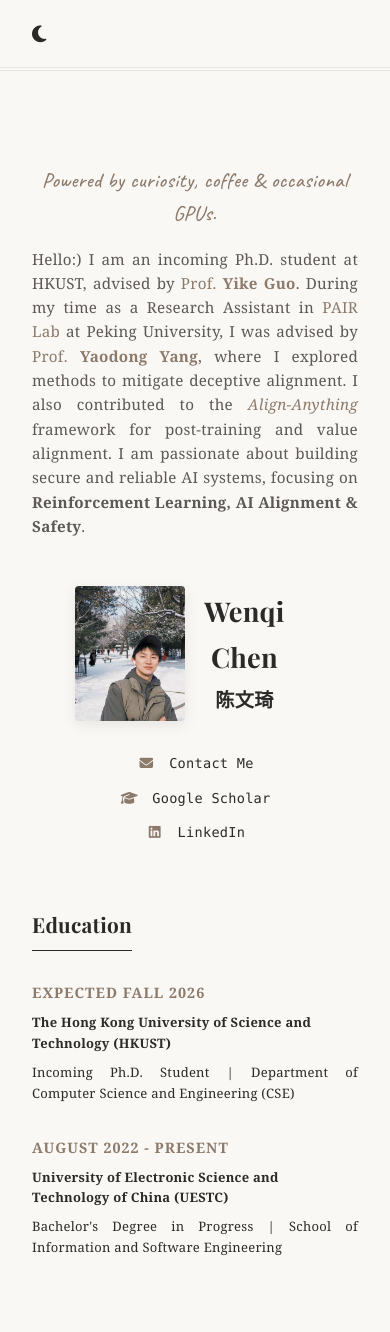
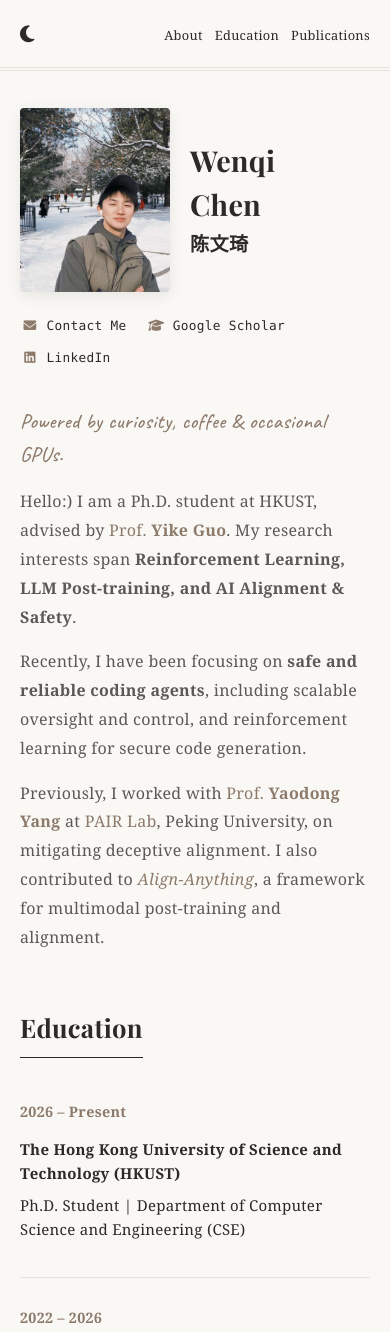
Before and after one commit to d4yz3ro/d4yz3ro.github.io, a plain HTML site: page index.html in a window 390 px wide. Shown: the top 1332 px of the page. Drawn offline with nearby package versions, Linux system fonts and the light colour scheme; a web font is replaced by a local one.

Commit message:
Update profile timeline, research focus, and layout

```diff
--- a/css/style.css
+++ b/css/style.css
@@ -9,6 +9,8 @@
     --font-heading: 'Playfair Display', serif;
     --font-body: Georgia, 'Times New Roman', serif;
     --transition: all 0.3s ease;
+    --page-width: 1040px;
+    --page-gutter: clamp(1.25rem, 4vw, 3rem);
 }
 
 [data-theme="dark"] {
@@ -34,6 +36,7 @@
 
 html {
     scroll-behavior: smooth;
+    scroll-padding-top: 6rem;
 }
 
 body {
@@ -41,7 +44,7 @@ body {
     background-color: var(--bg-color);
     color: var(--text-main);
     line-height: 1.6;
-    font-size: 13px;
+    font-size: 15px;
     letter-spacing: 0.02em;
     overflow-x: hidden;
 }
@@ -61,10 +64,10 @@ ul {
 }
 
 .container {
-    max-width: 760px;
+    max-width: var(--page-width);
     width: 100%;
     margin: 0 auto;
-    padding: 0 2rem;
+    padding: 0 var(--page-gutter);
 }
 
 /* Navbar */
@@ -81,10 +84,10 @@ ul {
 }
 
 .nav-container {
-    max-width: 760px;
+    max-width: var(--page-width);
     width: 100%;
     margin: 0 auto;
-    padding: 0 2rem;
+    padding: 0 var(--page-gutter);
     display: flex;
     justify-content: space-between;
     align-items: center;
@@ -132,24 +135,24 @@ ul {
 
 /* Hero Section */
 .hero {
-    padding: 100px 0 2rem 0;
+    padding: 136px 0 3rem;
     display: flex;
     align-items: center;
 }
 
 .hero-container {
-    max-width: 760px;
+    max-width: var(--page-width);
     width: 100%;
     margin: 0 auto;
-    padding: 0 2rem;
+    padding: 0 var(--page-gutter);
     display: flex;
     align-items: center;
-    gap: 3rem;
+    gap: clamp(2rem, 5vw, 4rem);
 }
 
 .hero-profile-col {
     flex-shrink: 0;
-    width: 240px;
+    width: 320px;
     display: flex;
     flex-direction: column;
     gap: 2rem;
@@ -158,12 +161,13 @@ ul {
 .photo-name-wrapper {
     display: flex;
     align-items: center;
-    gap: 1.2rem;
+    gap: 1.5rem;
 }
 
 .profile-photo {
-    width: 110px;
-    height: 135px;
+    width: 180px;
+    height: 220px;
+    flex-shrink: 0;
     border-radius: 4px;
     object-fit: cover;
     box-shadow: 0 4px 15px rgba(0,0,0,0.08);
@@ -171,6 +175,7 @@ ul {
 
 .hero-bio-col {
     flex: 1;
+    min-width: 0;
 }
 
 .chinese-name {
@@ -185,9 +190,9 @@ ul {
     flex-direction: column;
     justify-content: center;
     gap: 1.2rem;
-    height: 135px;
+    min-height: 220px;
     font-family: var(--font-heading);
-    font-size: 1.7rem;
+    font-size: 2rem;
     font-weight: 700;
     color: var(--text-main);
     line-height: 1;
@@ -205,11 +210,16 @@ ul {
 }
 
 .hero-bio-col .bio {
-    font-size: 0.95rem;
+    font-size: 1rem;
+    line-height: 1.8;
     color: var(--text-muted);
     margin-bottom: 0;
-    text-align: justify;
-    hyphens: auto;
+    text-align: left;
+    overflow-wrap: break-word;
+}
+
+.hero-bio-col .bio + .bio {
+    margin-top: 1rem;
 }
 
 .contact-info {
@@ -235,7 +245,7 @@ ul {
 
 /* General Sections */
 .section {
-    padding: 2rem 0;
+    padding: 2.75rem 0;
 }
 
 .bg-light {
@@ -244,8 +254,8 @@ ul {
 
 .section-title {
     font-family: var(--font-heading);
-    font-size: 1.3rem;
-    margin-bottom: 1.5rem;
+    font-size: 1.6rem;
+    margin-bottom: 2.25rem;
     color: var(--text-main);
     position: relative;
     display: inline-block;
@@ -267,11 +277,18 @@ ul {
 }
 
 .timeline-item {
-    margin-bottom: 2rem;
+    display: grid;
+    grid-template-columns: 190px minmax(0, 1fr);
+    gap: 2rem;
+    padding-bottom: 1.75rem;
+    margin-bottom: 1.75rem;
+    border-bottom: 1px solid var(--border-color);
 }
 
 .timeline-item:last-child {
     margin-bottom: 0;
+    padding-bottom: 0;
+    border-bottom: 0;
 }
 
 .timeline-date {
@@ -279,13 +296,13 @@ ul {
     color: var(--accent-color);
     font-weight: 600;
     margin-bottom: 0.5rem;
-    text-transform: uppercase;
-    letter-spacing: 1px;
+    font-variant-numeric: tabular-nums;
+    letter-spacing: 0.02em;
 }
 
 .timeline-content h3 {
     font-family: var(--font-body);
-    font-size: 13px;
+    font-size: 15px;
     font-weight: bold;
     margin-bottom: 0.5rem;
 }
@@ -308,8 +325,8 @@ ul {
 }
 
 .timeline-content p {
-    text-align: justify;
-    hyphens: auto;
+    text-align: left;
+    overflow-wrap: break-word;
 }
 
 /* Experience Cards */
@@ -383,23 +400,19 @@ ul {
     gap: 1.5rem;
 }
 
-.pub-list:hover li {
-    opacity: 0.6;
+.pub-list li {
+    margin-bottom: 0;
+    padding-bottom: 1.5rem;
+    border-bottom: 1px solid var(--border-color);
+    text-align: left;
+    overflow-wrap: break-word;
+    transition: all 0.3s ease;
+    line-height: 1.8;
 }
 
-.pub-list li {
-    margin-bottom: 1.5rem;
-    text-align: justify;
-    hyphens: auto;
-    transition: all 0.3s ease;
-    border-left: 2px solid transparent;
-    padding-left: 0;
-}
-
-.pub-list li:hover {
-    opacity: 1;
-    border-left: 2px solid var(--accent-color);
-    padding-left: 1rem;
+.pub-list li:last-child {
+    padding-bottom: 0;
+    border-bottom: 0;
 }
 
 .pub-list li strong {
@@ -526,32 +539,103 @@ footer p {
 }
 
 /* Responsive Design */
-@media (max-width: 768px) {
+@media (max-width: 960px) {
     .hero-container {
-        flex-direction: column-reverse;
-        text-align: center;
-        padding-top: 4rem;
+        align-items: flex-start;
+        gap: 2rem;
     }
 
-    .hero-text h1 {
-        font-size: 3rem;
+    .hero-profile-col {
+        width: 260px;
+    }
+
+    .photo-name-wrapper {
+        flex-direction: column;
+        align-items: flex-start;
+    }
+
+    .hero-profile-col h1 {
+        min-height: 0;
+        gap: 0.65rem;
+    }
+}
+
+@media (max-width: 640px) {
+    .hero {
+        padding: 108px 0 1.5rem;
+    }
+
+    .hero-container {
+        flex-direction: column;
+        gap: 2.25rem;
+    }
+
+    .hero-profile-col {
+        width: 100%;
+        gap: 1.5rem;
+    }
+
+    .photo-name-wrapper {
+        flex-direction: row;
+        align-items: center;
+        gap: 1.25rem;
+    }
+
+    .profile-photo {
+        width: 150px;
+        height: 184px;
+    }
+
+    .hero-profile-col h1 {
+        font-size: 1.8rem;
+        gap: 1rem;
     }
 
     .contact-info {
-        align-items: center;
+        flex-direction: row;
+        flex-wrap: wrap;
+        gap: 0.75rem 1.25rem;
+        font-size: 0.8rem;
+    }
+
+    .contact-info a {
+        gap: 0.4rem;
     }
 
     .nav-links {
-        display: none; /* simple mobile fallback */
+        gap: clamp(0.75rem, 3vw, 1.5rem);
     }
 
-    .grid-2 {
-        grid-template-columns: 1fr;
-        gap: 3rem;
+    .nav-links a {
+        font-size: 0.8rem;
     }
 
-    .card-header {
-        flex-direction: column;
-        gap: 0.5rem;
+    .section {
+        padding: 2rem 0;
+    }
+
+    .timeline-item {
+        grid-template-columns: 1fr;
+        gap: 0.35rem;
+    }
+
+    .back-to-top {
+        bottom: 1rem;
+        right: 1rem;
     }
 }
+
+@media (prefers-reduced-motion: reduce) {
+    html {
+        scroll-behavior: auto;
+    }
+
+    *, *::before, *::after {
+        transition: none !important;
+    }
+
+    .fade-in {
+        opacity: 1;
+        transform: none;
+    }
+}
--- a/index.html
+++ b/index.html
@@ -51,7 +51,13 @@
             <div class="hero-bio-col">
                 <h2 class="subtitle">Powered by curiosity, coffee & occasional GPUs.</h2>
                 <p class="bio">
-                    Hello:) I am an incoming Ph.D. student at HKUST, advised by <a href="https://cse.hkust.edu.hk/admin/people/faculty/profile/yikeguo" target="_blank">Prof. <strong>Yike Guo</strong></a>. During my time as a Research Assistant in <a href="https://pair-lab.ai/" target="_blank">PAIR Lab</a> at Peking University, I was advised by <a href="https://yangyaodong.com/" target="_blank">Prof. <strong>Yaodong Yang</strong></a>, where I explored methods to mitigate deceptive alignment. I also contributed to the <a href="https://github.com/PKU-Alignment/align-anything" target="_blank"><em>Align-Anything</em></a> framework for post-training and value alignment. I am passionate about building secure and reliable AI systems, focusing on <strong>Reinforcement Learning, AI Alignment & Safety</strong>.
+                    Hello:) I am a Ph.D. student at HKUST, advised by <a href="https://cse.hkust.edu.hk/admin/people/faculty/profile/yikeguo" target="_blank">Prof. <strong>Yike Guo</strong></a>. My research interests span <strong>Reinforcement Learning, LLM Post-training, and AI Alignment &amp; Safety</strong>.
+                </p>
+                <p class="bio">
+                    Recently, I have been focusing on <strong>safe and reliable coding agents</strong>, including scalable oversight and control, and reinforcement learning for secure code generation.
+                </p>
+                <p class="bio">
+                    Previously, I worked with <a href="https://yangyaodong.com/" target="_blank">Prof. <strong>Yaodong Yang</strong></a> at <a href="https://pair-lab.ai/" target="_blank">PAIR Lab</a>, Peking University, on mitigating deceptive alignment. I also contributed to <a href="https://github.com/PKU-Alignment/align-anything" target="_blank"><em>Align-Anything</em></a>, a framework for multimodal post-training and alignment.
                 </p>
             </div>
         </div>
@@ -63,17 +69,17 @@
                 <h2 class="section-title">Education</h2>
                 <div class="timeline">
                     <div class="timeline-item">
-                        <div class="timeline-date">Expected Fall 2026</div>
+                        <div class="timeline-date">2026 – Present</div>
                         <div class="timeline-content">
                             <h3>The Hong Kong University of Science and Technology (HKUST)</h3>
-                            <p class="department">Incoming Ph.D. Student | Department of Computer Science and Engineering (CSE)</p>
+                            <p class="department">Ph.D. Student | Department of Computer Science and Engineering (CSE)</p>
                         </div>
                     </div>
                     <div class="timeline-item">
-                        <div class="timeline-date">August 2022 - Present</div>
+                        <div class="timeline-date">2022 – 2026</div>
                         <div class="timeline-content">
                             <h3>University of Electronic Science and Technology of China (UESTC)</h3>
-                            <p class="department">Bachelor's Degree in Progress | School of Information and Software Engineering</p>
+                            <p class="department">Bachelor's Degree | School of Information and Software Engineering</p>
                         </div>
                     </div>
                 </div>
```
